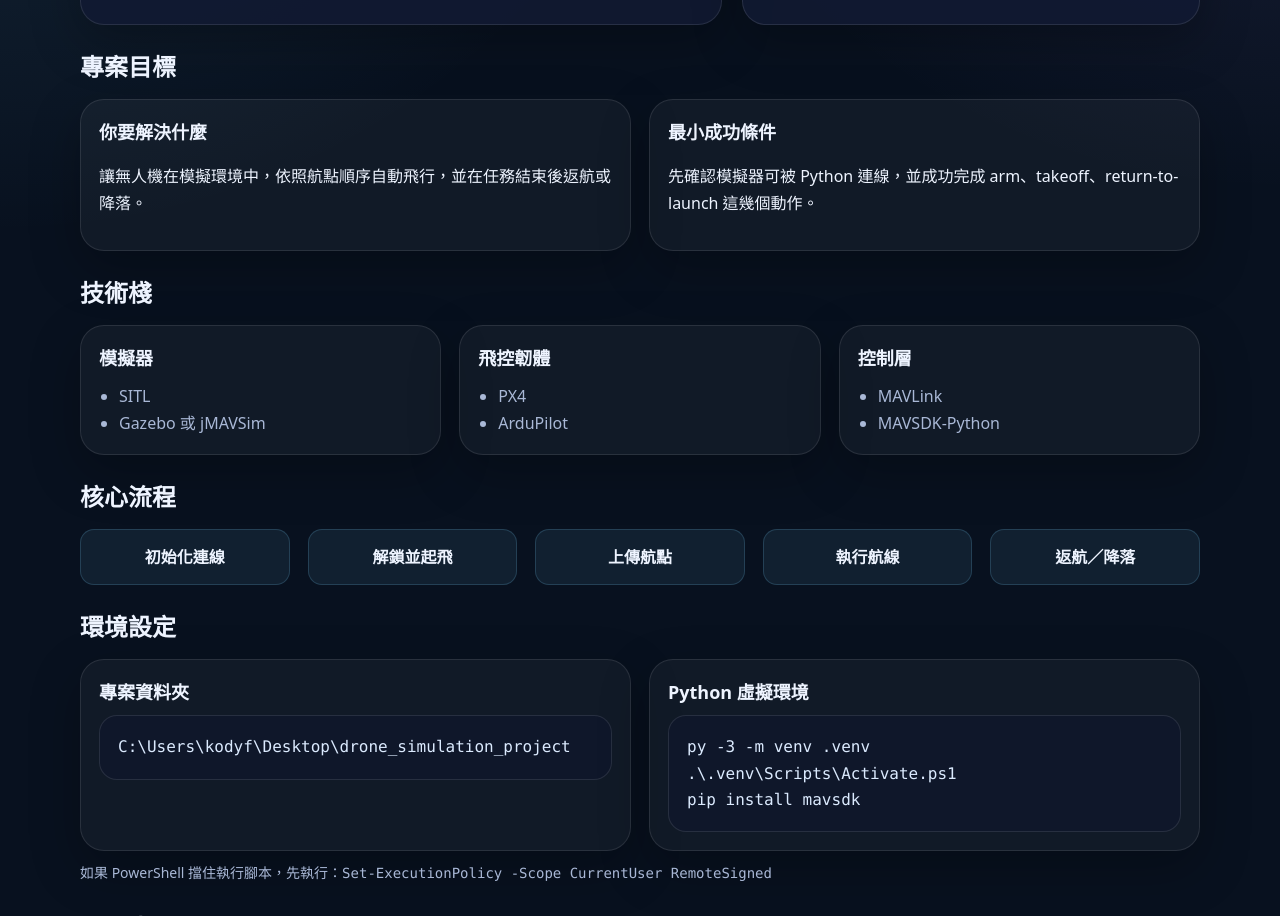
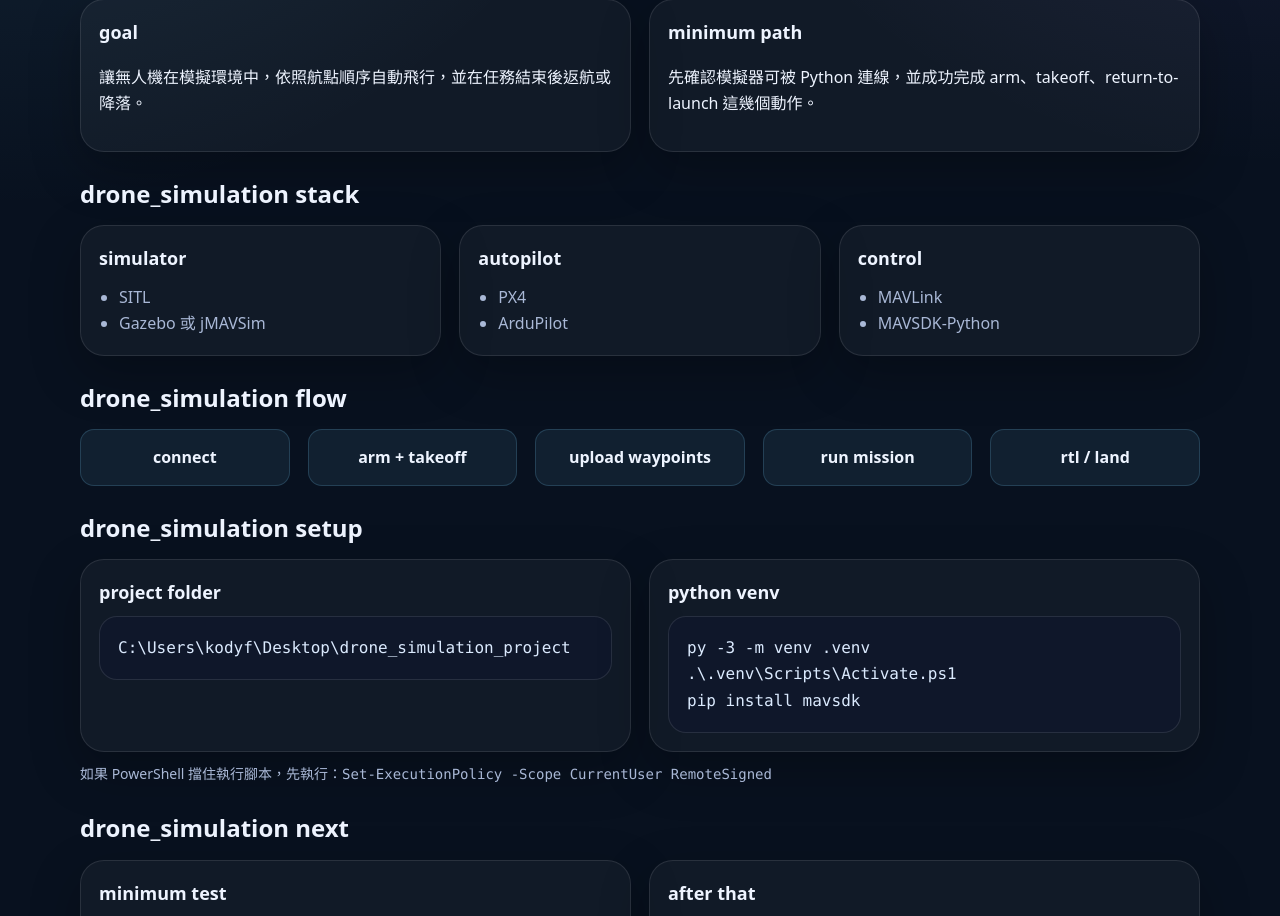
Before and after one commit to kodyfu1-afk/drone_simulation, a plain HTML site: page index.html in a window 1280 px wide. Shown: the part 507-1423 px from the top of the page. Drawn offline with Linux system fonts and the light colour scheme.

Commit message:
Rename page branding to drone_simulation

```diff
--- a/index.html
+++ b/index.html
@@ -3,7 +3,7 @@
 <head>
   <meta charset="UTF-8" />
   <meta name="viewport" content="width=device-width, initial-scale=1.0" />
-  <title>無人機路線飛行模擬專案</title>
+  <title>drone_simulation</title>
   <style>
     :root {
       --bg: #08111f;
@@ -214,7 +214,7 @@
 <body>
   <div class="wrap">
     <nav class="nav">
-      <div class="brand">無人機路線飛行模擬專案</div>
+      <div class="brand">drone_simulation</div>
       <div class="nav-links">
         <a href="#overview">專案目標</a>
         <a href="#stack">技術棧</a>
@@ -226,9 +226,10 @@
 
     <section class="hero">
       <div class="card">
-        <h1>把無人機模擬、航點任務與 Python 控制串起來</h1>
+        <h1>drone_simulation</h1>
         <p class="lead">
-          這是一個單頁版的專案入口。目標是先完成最小可運行測試：
+          無人機模擬、航點任務與 Python 控制的單頁專案入口。
+          先完成最小可運行測試：
           <strong>連線 → 解鎖 → 起飛 → 返航</strong>，再往航線任務擴充。
         </p>
         <div class="pills">
@@ -243,53 +244,53 @@
 
       <div class="side-box">
         <div class="stat">
-          <strong>專案狀態</strong>
+          <strong>project</strong>
           已建立公開 GitHub 倉庫，並上傳初始內容。
         </div>
         <div class="stat">
-          <strong>現在重點</strong>
+          <strong>focus</strong>
           先驗證模擬器與 Python 的基本通訊是否穩定。
         </div>
         <div class="stat">
-          <strong>建議路線</strong>
+          <strong>flow</strong>
           先用 QGroundControl 驗證流程，再切到 Python 自動化。
         </div>
       </div>
     </section>
 
     <section id="overview" class="section">
-      <h2>專案目標</h2>
+      <h2>drone_simulation</h2>
       <div class="grid-2">
         <div class="item">
-          <h3>你要解決什麼</h3>
+          <h3>goal</h3>
           <p>讓無人機在模擬環境中，依照航點順序自動飛行，並在任務結束後返航或降落。</p>
         </div>
         <div class="item">
-          <h3>最小成功條件</h3>
+          <h3>minimum path</h3>
           <p>先確認模擬器可被 Python 連線，並成功完成 arm、takeoff、return-to-launch 這幾個動作。</p>
         </div>
       </div>
     </section>
 
     <section id="stack" class="section">
-      <h2>技術棧</h2>
+      <h2>drone_simulation stack</h2>
       <div class="grid-3">
         <div class="item">
-          <h3>模擬器</h3>
+          <h3>simulator</h3>
           <ul>
             <li>SITL</li>
             <li>Gazebo 或 jMAVSim</li>
           </ul>
         </div>
         <div class="item">
-          <h3>飛控韌體</h3>
+          <h3>autopilot</h3>
           <ul>
             <li>PX4</li>
             <li>ArduPilot</li>
           </ul>
         </div>
         <div class="item">
-          <h3>控制層</h3>
+          <h3>control</h3>
           <ul>
             <li>MAVLink</li>
             <li>MAVSDK-Python</li>
@@ -299,25 +300,25 @@
     </section>
 
     <section id="flow" class="section">
-      <h2>核心流程</h2>
+      <h2>drone_simulation flow</h2>
       <div class="flow">
-        <div>初始化連線</div>
-        <div>解鎖並起飛</div>
-        <div>上傳航點</div>
-        <div>執行航線</div>
-        <div>返航／降落</div>
+        <div>connect</div>
+        <div>arm + takeoff</div>
+        <div>upload waypoints</div>
+        <div>run mission</div>
+        <div>rtl / land</div>
       </div>
     </section>
 
     <section id="setup" class="section">
-      <h2>環境設定</h2>
+      <h2>drone_simulation setup</h2>
       <div class="grid-2">
         <div class="item">
-          <h3>專案資料夾</h3>
+          <h3>project folder</h3>
           <pre><code>C:\Users\kodyf\Desktop\drone_simulation_project</code></pre>
         </div>
         <div class="item">
-          <h3>Python 虛擬環境</h3>
+          <h3>python venv</h3>
           <pre><code>py -3 -m venv .venv
 .\.venv\Scripts\Activate.ps1
 pip install mavsdk</code></pre>
@@ -327,10 +328,10 @@ pip install mavsdk</code></pre>
     </section>
 
     <section id="next" class="section">
-      <h2>下一步</h2>
+      <h2>drone_simulation next</h2>
       <div class="grid-2">
         <div class="item">
-          <h3>先跑最小測試</h3>
+          <h3>minimum test</h3>
           <ul>
             <li>連線到 <code>udp://:14540</code></li>
             <li>arm</li>
@@ -339,7 +340,7 @@ pip install mavsdk</code></pre>
           </ul>
         </div>
         <div class="item">
-          <h3>成功後再做</h3>
+          <h3>after that</h3>
           <ul>
             <li>航點上傳</li>
             <li>航線執行</li>
@@ -350,7 +351,7 @@ pip install mavsdk</code></pre>
     </section>
 
     <div class="footer">
-      這個頁面是單頁 HTML 版本。原始 Markdown 仍保留在專案中，方便後續同步更新內容。
+      drone_simulation page. 原始 Markdown 仍保留在專案中，方便後續同步更新內容。
     </div>
   </div>
 </body>
```
